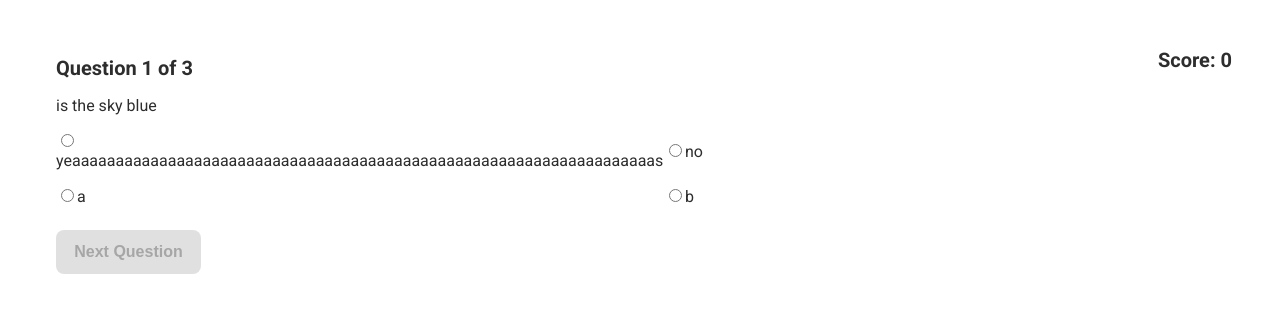
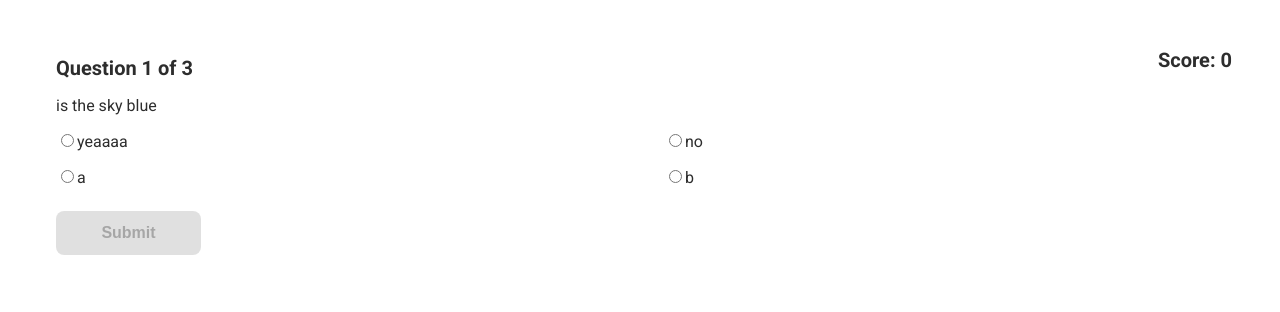
Before and after one commit to Justin-C/test, a React (Create React App) app: page / in a window 1280 px wide. Shown: the top 312 px of the page. Built offline with nearby package versions, Linux system fonts and the light colour scheme.

Commit message:
feat: checkbox logic

```diff
--- a/package.json
+++ b/package.json
@@ -15,14 +15,14 @@
     "react-redux": "^8.0.2",
     "react-router-dom": "^6.3.0",
     "react-scripts": "4.0.3",
-    "react-transition-group": "^4.4.2",
-    "redux": "4.1.2",
+    "redux": "^4.1.2",
     "sass": "1.49.7",
     "styled-components": "5.3.3"
   },
   "devDependencies": {
     "@types/react": "17.0.20",
     "@types/react-dom": "17.0.9",
+    "@types/react-redux": "^7.1.24",
     "eslint": "^7.32.0",
     "eslint-plugin-jsx-a11y": "^6.6.1",
     "eslint-plugin-react": "^7.30.1",
--- a/src/App.tsx
+++ b/src/App.tsx
@@ -1,11 +1,9 @@
 /** @jsxImportSource @emotion/react */
 import React, { Fragment } from 'react';
-import { BrowserRouter as Router, Route, Routes, useLocation } from 'react-router-dom';
+import { BrowserRouter as Router, Route, Routes } from 'react-router-dom';
 import FinalPage from './components/final-page';
 import QuestionPage from './components/question-page';
 import { DEFAULT_PATH, FINAL_PATH } from './enums/route-enums';
-import { TransitionGroup, CSSTransition } from 'react-transition-group';
-import AnimationRoute from './components/animation-route';
 
 export default function App() {
   // const location = useLocation()
@@ -13,7 +11,10 @@ export default function App() {
   return (
     <Fragment>
       <Router>
-        <AnimationRoute />
+        <Routes location={location}>
+          <Route path={DEFAULT_PATH} element={<QuestionPage />} />
+          <Route path={FINAL_PATH} element={<FinalPage />} />
+        </Routes>
       </Router>
     </Fragment>
   );
--- a/src/components/animation-route.tsx
+++ /dev/null
@@ -1,23 +0,0 @@
-import React, { Fragment } from 'react';
-import { BrowserRouter as Router, Route, Routes, useLocation } from 'react-router-dom';
-import FinalPage from '../components/final-page';
-import QuestionPage from '../components/question-page';
-import { DEFAULT_PATH, FINAL_PATH } from '../enums/route-enums';
-import { TransitionGroup, CSSTransition } from 'react-transition-group';
-
-const AnimationRoute = () => {
-  const location = useLocation();
-
-  return (
-    <TransitionGroup>
-      <CSSTransition key={location.key} classNames="fade" timeout={5000}>
-        <Routes location={location}>
-          <Route path={DEFAULT_PATH} element={<QuestionPage />} />
-          <Route path={FINAL_PATH} element={<FinalPage />} />
-        </Routes>
-      </CSSTransition>
-    </TransitionGroup>
-  );
-};
-
-export default AnimationRoute;
--- /dev/null
+++ b/src/components/answer-checkbox.tsx
@@ -0,0 +1,25 @@
+import React, { ChangeEventHandler } from 'react';
+import Text from './text';
+import '../styles/allstyles.scss';
+
+interface AnswerCheckboxProps {
+  answerText: string;
+  handleClick: ChangeEventHandler;
+  isEnabled: boolean;
+}
+const AnswerCheckbox = (props: AnswerCheckboxProps) => {
+  return (
+    <label>
+      <input
+        type="checkbox"
+        onChange={props.handleClick}
+        value={props.answerText}
+        disabled={props.isEnabled}
+        name="checkbox"
+      />
+      <Text styleName="question__answer-text" textString={props.answerText} />
+    </label>
+  );
+};
+
+export default AnswerCheckbox;
--- a/src/components/final-page.tsx
+++ b/src/components/final-page.tsx
@@ -15,9 +15,9 @@ import { FINAL_SCORE, HIGH_SCORE, RESTART_BUTTON_TEXT } from '../enums/final-pag
 
 // TODO docs
 const FinalPage = () => {
-  const score = useSelector((state: RootState) => state.trivia.score);
-  const highScore = useSelector((state: RootState) => state.trivia.highScore);
-  const highScoreDate = useSelector((state: RootState) => state.trivia.highScoreDate);
+  const score = useSelector((state: RootState) => state.trivia.scoreState.score);
+  const highScore = useSelector((state: RootState) => state.trivia.scoreState.highScore);
+  const highScoreDate = useSelector((state: RootState) => state.trivia.scoreState.highScoreDate);
 
   const dispatch = useDispatch();
   const navigate = useNavigate();
--- a/src/components/question-page.tsx
+++ b/src/components/question-page.tsx
@@ -1,62 +1,18 @@
 import React from 'react';
 import Text from './text';
-import Button from './button';
-import {
-  BUTTON_TEXT,
-  BUTTON_TEXT_FINAL_QUESTION,
-  CORRECT_ANSWER_MESSAGE,
-  QUESTION_COUNT,
-  SCORE_COUNT,
-  WRONG_ANSWER_MESSAGE
-} from '../enums/question-page-enums';
+import { QUESTION_COUNT, SCORE_COUNT } from '../enums/question-page-enums';
 import QUESTION_LIST from '../enums/questions-and-answers-enums';
-import { useNavigate } from 'react-router-dom';
-import { useSelector, useDispatch } from 'react-redux';
-import {
-  incrementCurrentQuestionNum,
-  resetSelectedAnswers,
-  setIsAnswered,
-  setIsCorrect
-} from '../redux/triviaSlice';
+import { useSelector } from 'react-redux';
 import { RootState } from '../redux/store';
-import { FINAL_PATH } from '../enums/route-enums';
 import Question from './question';
 
 const QuestionPage = () => {
-  const score = useSelector((state: RootState) => state.trivia.score);
-  const isCorrect = useSelector((state: RootState) => state.trivia.isCorrect);
-  const isAnswered = useSelector((state: RootState) => state.trivia.isAnswered);
-  const currentQuestionNum = useSelector((state: RootState) => state.trivia.currentQuestionNum);
+  const score = useSelector((state: RootState) => state.trivia.scoreState.score);
+  const currentQuestionNum = useSelector(
+    (state: RootState) => state.trivia.questionState.currentQuestionNum
+  );
 
   const questionCount = QUESTION_LIST.length;
-  const dispatch = useDispatch();
-  const navigate = useNavigate();
-
-  const increaseQuestion = () => {
-    if (currentQuestionNum < questionCount - 1) {
-      dispatch(setIsCorrect(false));
-      dispatch(setIsAnswered(false));
-      dispatch(incrementCurrentQuestionNum());
-      dispatch(resetSelectedAnswers());
-    } else {
-      navigate(FINAL_PATH);
-    }
-  };
-
-  // todo rename
-  const renderFeedback =
-    isAnswered &&
-    (isCorrect ? (
-      <Text
-        textString={CORRECT_ANSWER_MESSAGE}
-        styleName="question__feedback question__feedback--correct"
-      />
-    ) : (
-      <Text
-        textString={WRONG_ANSWER_MESSAGE}
-        styleName="question__feedback question__feedback--incorrect"
-      />
-    ));
 
   return (
     <div className="question__page-wrapper">
@@ -66,14 +22,6 @@ const QuestionPage = () => {
       />
       <Text styleName="question__score" textString={SCORE_COUNT(score.toString())} />
       <Question questionObj={QUESTION_LIST[currentQuestionNum]} />
-      {renderFeedback}
-      <Button
-        buttonText={
-          currentQuestionNum === questionCount - 1 ? BUTTON_TEXT_FINAL_QUESTION : BUTTON_TEXT
-        }
-        isEnabled={isAnswered}
-        handleClick={increaseQuestion}
-      />
     </div>
   );
 };
--- a/src/components/question.tsx
+++ b/src/components/question.tsx
@@ -1,60 +1,176 @@
-import React, { ChangeEventHandler, Fragment, useEffect, useState } from 'react';
+import React, { ChangeEvent, Fragment } from 'react';
 import Text from './text';
 import '../styles/allstyles.scss';
 import QUESTION_LIST from '../enums/questions-and-answers-enums';
-import Answer from './answer';
 import { useDispatch, useSelector } from 'react-redux';
 import { RootState } from '../redux/store';
 import {
+  // incrementCurrentQuestionNum,
   incrementScore,
+  pushSelectedAnswers,
+  removeSelectedAnswers,
+  resetQuestionState,
+  // pushSelectedAnswers,
+  // resetSelectedAnswers,
   setIsAnswered,
   setIsCorrect,
-  setSelectedAnswers
+  setIsSubmited,
+  setSelectedAnswer
 } from '../redux/triviaSlice';
+import Button from './button';
+import { useNavigate } from 'react-router-dom';
+import { FINAL_PATH } from '../enums/route-enums';
+import {
+  BUTTON_TEXT_FINAL_QUESTION,
+  BUTTON_TEXT_NEXT,
+  BUTTON_TEXT_SUBMIT,
+  CORRECT_ANSWER_MESSAGE,
+  WRONG_ANSWER_MESSAGE
+} from '../enums/question-page-enums';
+import AnswerRadio from './answer-radio';
+import AnswerCheckbox from './answer-checkbox';
 
 interface QuestionProps {
   questionObj: {
     QUESTION_TEXT: string;
     QUESTION_OPTIONS: string[];
     ANSWER_INDEX: number[];
+    IS_MULTI: boolean;
   };
 }
 
 const Question = (props: QuestionProps) => {
-  const currentQuestionNum = useSelector((state: RootState) => state.trivia.currentQuestionNum);
-  const isAnswered = useSelector((state: RootState) => state.trivia.isAnswered);
-  const selectedAnswers = useSelector((state: RootState) => state.trivia.selectedAnswers);
+  const currentQuestionNum = useSelector(
+    (state: RootState) => state.trivia.questionState.currentQuestionNum
+  );
+  const isAnswered = useSelector((state: RootState) => state.trivia.questionState.isAnswered);
+  const selectedAnswers = useSelector(
+    (state: RootState) => state.trivia.questionState.selectedAnswers
+  );
+  const isSubmited = useSelector((state: RootState) => state.trivia.questionState.isSubmited);
+  const isCorrect = useSelector((state: RootState) => state.trivia.questionState.isCorrect);
 
   const dispatch = useDispatch();
+  const navigate = useNavigate();
 
-  useEffect(() => {
+  const questionCount = QUESTION_LIST.length;
+
+  const increaseQuestion = () => {
+    if (currentQuestionNum < questionCount - 1) {
+      // dispatch(setIsCorrect(false));
+      // dispatch(setIsAnswered(false));
+      // dispatch(incrementCurrentQuestionNum());
+      // dispatch(resetSelectedAnswers());
+      // dispatch(setIsSubmited(false));
+      dispatch(resetQuestionState());
+    } else {
+      navigate(FINAL_PATH);
+    }
+  };
+
+  const handleSubmitMulti = () => {
+    dispatch(setIsSubmited(true));
     if (selectedAnswers.length === props.questionObj.ANSWER_INDEX.length) {
-      dispatch(setIsAnswered(true));
-      let isWrong = false;
-      for (const x of props.questionObj.ANSWER_INDEX) {
-        if (selectedAnswers.indexOf(QUESTION_LIST[currentQuestionNum].QUESTION_OPTIONS[x]) === -1) {
-          isWrong = true;
+      const sortedAnswers = [...selectedAnswers].sort();
+      const sortedAnswerIndex = [...props.questionObj.ANSWER_INDEX].sort();
+      let ind = selectedAnswers.length;
+      let didError = false;
+      while (ind--) {
+        if (sortedAnswers[ind] !== sortedAnswerIndex[ind]) {
+          didError = true;
+          dispatch(setIsCorrect(false));
         }
       }
-      if (!isWrong) {
+      if (!didError) {
         dispatch(setIsCorrect(true));
         dispatch(incrementScore());
       }
+    } else {
+      dispatch(setIsCorrect(false));
     }
-  }, [selectedAnswers]);
-
-  const handleSelect = (e: React.ChangeEvent<HTMLInputElement>) => {
-    dispatch(setSelectedAnswers(e.target.value));
   };
 
-  const renderAnswers = props.questionObj.QUESTION_OPTIONS.map((str) => (
-    <Answer handleClick={handleSelect} answerText={str} key={str} isEnabled={isAnswered} />
-  ));
+  const handleSubmitRadio = () => {
+    dispatch(setIsSubmited(true));
+    if (selectedAnswers?.[0] === props.questionObj?.ANSWER_INDEX?.[0]) {
+      dispatch(setIsCorrect(true));
+      dispatch(incrementScore());
+    }
+  };
+
+  const renderFeedback =
+    isSubmited &&
+    (isCorrect ? (
+      <Text
+        textString={CORRECT_ANSWER_MESSAGE}
+        styleName="question__feedback question__feedback--correct"
+      />
+    ) : (
+      <Text
+        textString={WRONG_ANSWER_MESSAGE}
+        styleName="question__feedback question__feedback--incorrect"
+      />
+    ));
+
+  const handleSelectRadio = (index: number) => {
+    dispatch(setIsAnswered(true));
+    dispatch(setSelectedAnswer(index));
+  };
+
+  const handleSelectCheckbox = (e: ChangeEvent<Element>, index: number) => {
+    if ((e.target as HTMLInputElement).checked) {
+      if (selectedAnswers.length + 1 === props.questionObj.ANSWER_INDEX.length) {
+        dispatch(setIsAnswered(true));
+      }
+      dispatch(pushSelectedAnswers(index));
+    } else {
+      if (selectedAnswers.length === props.questionObj.ANSWER_INDEX.length) {
+        dispatch(setIsAnswered(false));
+      }
+      dispatch(removeSelectedAnswers(index));
+    }
+  };
+
+  const renderAnswers = props.questionObj.QUESTION_OPTIONS.map((str, index) =>
+    props.questionObj.IS_MULTI ? (
+      <AnswerCheckbox
+        handleClick={(e) => handleSelectCheckbox(e, index)}
+        answerText={str}
+        key={str}
+        isEnabled={isSubmited}
+      />
+    ) : (
+      <AnswerRadio
+        handleClick={() => handleSelectRadio(index)}
+        answerText={str}
+        key={str}
+        isEnabled={isSubmited}
+      />
+    )
+  );
 
   return (
     <Fragment>
       <Text styleName="question__question-text" textString={props.questionObj.QUESTION_TEXT} />
       <div className="question__answer-container">{renderAnswers}</div>
+      {renderFeedback}
+      <Button
+        buttonText={
+          isSubmited
+            ? currentQuestionNum === questionCount - 1
+              ? BUTTON_TEXT_FINAL_QUESTION
+              : BUTTON_TEXT_NEXT
+            : BUTTON_TEXT_SUBMIT
+        }
+        isEnabled={isAnswered}
+        handleClick={
+          isSubmited
+            ? increaseQuestion
+            : props.questionObj.IS_MULTI
+            ? handleSubmitMulti
+            : handleSubmitRadio
+        }
+      />
     </Fragment>
   );
 };
--- a/src/enums/question-page-enums.js
+++ b/src/enums/question-page-enums.js
@@ -1,7 +1,7 @@
-export const BUTTON_TEXT = 'Next Question';
+export const BUTTON_TEXT_NEXT = 'Next Question';
 export const BUTTON_TEXT_FINAL_QUESTION = 'See Score';
 export const CORRECT_ANSWER_MESSAGE = 'You got it right!';
 export const WRONG_ANSWER_MESSAGE = 'Wrong answer!';
+export const BUTTON_TEXT_SUBMIT = 'Submit';
 export const QUESTION_COUNT = (currentNum, totalNum) => `Question ${currentNum} of ${totalNum}`;
 export const SCORE_COUNT = (score) => `Score: ${score}`;
-// todo conver to ts
--- a/src/enums/questions-and-answers-enums.js
+++ b/src/enums/questions-and-answers-enums.js
@@ -2,23 +2,21 @@
 const QUESTION_LIST = [
   {
     QUESTION_TEXT: 'is the sky blue',
-    QUESTION_OPTIONS: [
-      'yeaaaaaaaaaaaaaaaaaaaaaaaaaaaaaaaaaaaaaaaaaaaaaaaaaaaaaaaaaaaaaaaaaaas',
-      'no',
-      'a',
-      'b'
-    ],
-    ANSWER_INDEX: [0]
+    QUESTION_OPTIONS: ['yeaaaa', 'no', 'a', 'b'],
+    ANSWER_INDEX: [0],
+    IS_MULTI: false
   },
   {
-    QUESTION_TEXT: 'is the sky red',
+    QUESTION_TEXT: 'is the sky blue',
     QUESTION_OPTIONS: ['aaaa', 'bbb', 'ccc', 'ddd', 'eee', 'fff'],
-    ANSWER_INDEX: [3]
+    ANSWER_INDEX: [3],
+    IS_MULTI: false
   },
   {
     QUESTION_TEXT: 'Which is cat',
     QUESTION_OPTIONS: ['dog', 'lion', 'puma'],
-    ANSWER_INDEX: [1, 2]
+    ANSWER_INDEX: [1, 2],
+    IS_MULTI: true
   }
 ];
 
--- a/src/redux/triviaSlice.ts
+++ b/src/redux/triviaSlice.ts
@@ -3,62 +3,94 @@ import type { PayloadAction } from '@reduxjs/toolkit';
 import getFormattedDate from '../helpers/getFormattedDate';
 
 export interface triviaState {
+  scoreState: {
     score: number;
     highScore: number;
     highScoreDate: string;
+  };
+  questionState: {
     currentQuestionNum: number;
     isCorrect: boolean;
     isAnswered: boolean;
-  selectedAnswers: string[];
+    isSubmited: boolean;
+    selectedAnswers: number[];
+  };
 }
 const localStorageScore = window.localStorage.getItem('highScore') || '';
 const initialState: triviaState = {
+  scoreState: {
     score: 0,
     highScore: parseInt(localStorageScore) || 0,
-  highScoreDate: window.localStorage.getItem('highScoreDate') || getFormattedDate(),
+    highScoreDate: window.localStorage.getItem('highScoreDate') || getFormattedDate()
+  },
+  questionState: {
     currentQuestionNum: 0,
     isCorrect: false,
     isAnswered: false,
+    isSubmited: false,
     selectedAnswers: []
+  }
 };
 
 export const triviaSlice = createSlice({
   name: 'trivia',
   initialState,
   reducers: {
-    incrementScore: (state) => {
-      state.score += 1;
+    incrementScore: (state: triviaState) => {
+      state.scoreState.score += 1;
     },
-    resetScore: (state) => {
-      state.score = 0;
+    resetScore: (state: triviaState) => {
+      state.scoreState.score = 0;
     },
-    updateHighScore: (state, action: PayloadAction<number>) => {
-      state.highScore = action.payload;
+    updateHighScore: (state: triviaState, action: PayloadAction<number>) => {
+      state.scoreState.highScore = action.payload;
     },
-    updateHighScoreDate: (state, action: PayloadAction<string>) => {
-      state.highScoreDate = action.payload;
+    updateHighScoreDate: (state: triviaState, action: PayloadAction<string>) => {
+      state.scoreState.highScoreDate = action.payload;
     },
-    incrementCurrentQuestionNum: (state) => {
-      state.currentQuestionNum += 1;
+    incrementCurrentQuestionNum: (state: triviaState) => {
+      state.questionState.currentQuestionNum += 1;
     },
-    setIsCorrect: (state, action: PayloadAction<boolean>) => {
-      state.isCorrect = action.payload;
+    setIsCorrect: (state: triviaState, action: PayloadAction<boolean>) => {
+      state.questionState.isCorrect = action.payload;
     },
-    setIsAnswered: (state, action: PayloadAction<boolean>) => {
-      state.isAnswered = action.payload;
+    setIsAnswered: (state: triviaState, action: PayloadAction<boolean>) => {
+      state.questionState.isAnswered = action.payload;
     },
-    setSelectedAnswers: (state, action: PayloadAction<string>) => {
-      state.selectedAnswers = [...state.selectedAnswers, action.payload];
+    setIsSubmited: (state: triviaState, action: PayloadAction<boolean>) => {
+      state.questionState.isSubmited = action.payload;
     },
-    resetSelectedAnswers: (state) => {
-      state.selectedAnswers = [];
+    pushSelectedAnswers: (state: triviaState, action: PayloadAction<number>) => {
+      state.questionState.selectedAnswers = [
+        ...state.questionState.selectedAnswers,
+        action.payload
+      ];
     },
-    resetState: (state) => {
-      state.score = 0;
-      state.currentQuestionNum = 0;
-      state.isAnswered = false;
-      state.isCorrect = false;
-      state.selectedAnswers = [];
+    removeSelectedAnswers: (state: triviaState, action: PayloadAction<number>) => {
+      state.questionState.selectedAnswers = state.questionState.selectedAnswers.filter(
+        (ans) => ans !== action.payload
+      );
+    },
+    setSelectedAnswer: (state: triviaState, action: PayloadAction<number>) => {
+      state.questionState.selectedAnswers = [action.payload];
+    },
+    resetSelectedAnswers: (state: triviaState) => {
+      state.questionState.selectedAnswers = [];
+    },
+    resetState: (state: triviaState) => {
+      state.scoreState.score = 0;
+      state.questionState.currentQuestionNum = 0;
+      state.questionState.isAnswered = false;
+      state.questionState.isCorrect = false;
+      state.questionState.selectedAnswers = [];
+      state.questionState.isSubmited = false;
+    },
+    resetQuestionState: (state: triviaState) => {
+      state.questionState.isAnswered = false;
+      state.questionState.isCorrect = false;
+      state.questionState.isSubmited = false;
+      state.questionState.selectedAnswers = [];
+      state.questionState.currentQuestionNum += 1;
     }
   }
 });
@@ -72,8 +104,12 @@ export const {
   incrementCurrentQuestionNum,
   setIsCorrect,
   setIsAnswered,
-  setSelectedAnswers,
+  setIsSubmited,
+  pushSelectedAnswers,
+  setSelectedAnswer,
   resetSelectedAnswers,
+  resetQuestionState,
+  removeSelectedAnswers,
   resetState
 } = triviaSlice.actions;
 
```
Also changed, not shown: src/components/answer-radio.tsx (renamed from src/components/answer.tsx, +4 -4 lines), 2 other files (tests, documents, lock files or other folders). Lines whose indentation alone changed are shown as unchanged.
